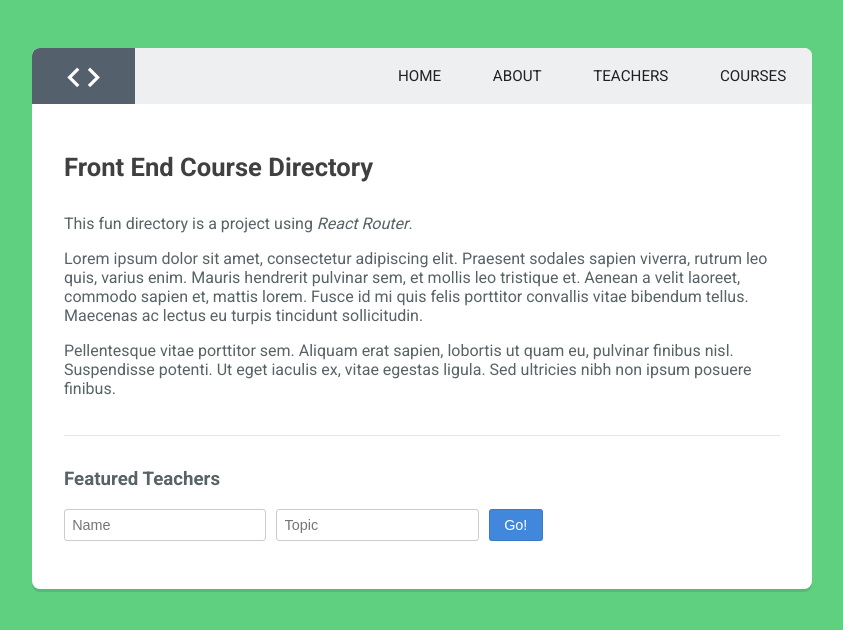
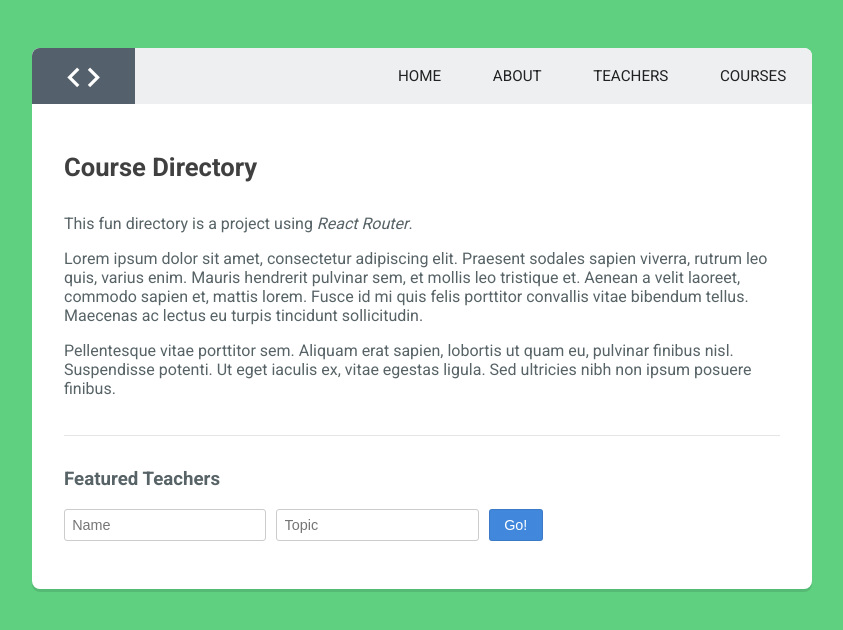
Before and after one commit to LWRGitHub/React-Router, a React (Create React App) app: page /#/ in a window 1280 px wide. Shown: the top 630 px of the page, without its empty margins (218-1061 px from the left). Built offline with nearby package versions, Linux system fonts and the light colour scheme.

Commit message:
Readme.md file added & edited title of site to Course Directory in index & on home pg

```diff
--- a/public/index.html
+++ b/public/index.html
@@ -13,7 +13,7 @@
       work correctly both with client-side routing and a non-root public URL.
       Learn how to configure a non-root public URL by running `npm run build`.
     -->
-    <title>Front End Course Directory</title>
+    <title>Course Directory</title>
     <link href="https://fonts.googleapis.com/icon?family=Material+Icons" rel="stylesheet">
   </head>
   <body>
--- a/src/components/Home.js
+++ b/src/components/Home.js
@@ -13,7 +13,7 @@ class Home extends Component {
   render() {
     return (
       <div className="main-content home">
-        <h2>Front End Course Directory</h2>
+        <h2>Course Directory</h2>
         <p>This fun directory is a project using <em>React Router</em>.</p>
         <p>Lorem ipsum dolor sit amet, consectetur adipiscing elit. Praesent sodales sapien viverra, rutrum leo quis, varius enim. Mauris hendrerit pulvinar sem, et mollis leo tristique et. Aenean a velit laoreet, commodo sapien et, mattis lorem. Fusce id mi quis felis porttitor convallis vitae bibendum tellus. Maecenas ac lectus eu turpis tincidunt sollicitudin.</p>
         <p>Pellentesque vitae porttitor sem. Aliquam erat sapien, lobortis ut quam eu, pulvinar finibus nisl. Suspendisse potenti. Ut eget iaculis ex, vitae egestas ligula. Sed ultricies nibh non ipsum posuere finibus.</p>
```
